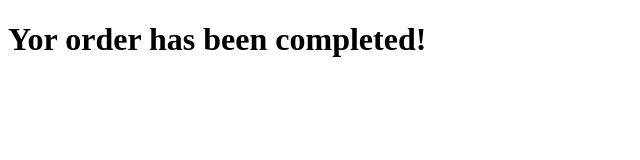
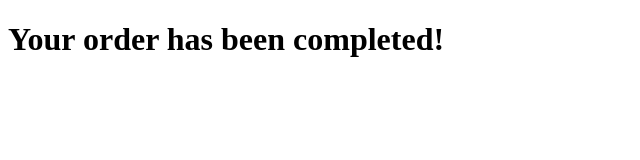
Before and after one commit to SMonikaa/OsWEB, a plain HTML site: page domashna_br_1_1.html in a window 1280 px wide. Shown: the whole page, without its empty margins (0-640 px from the left). Drawn offline with Linux system fonts and the light colour scheme.

Commit message:
Domashna broj 1

```diff
--- a/domashna_br_1_1.html
+++ b/domashna_br_1_1.html
@@ -1,6 +1,6 @@
 <!DOCTYPE html>
 <html>
 <body>
-    <h1>Yor order has been completed!</h1>
+    <h1>Your order has been completed!</h1>
 </body>
 </html>
```
